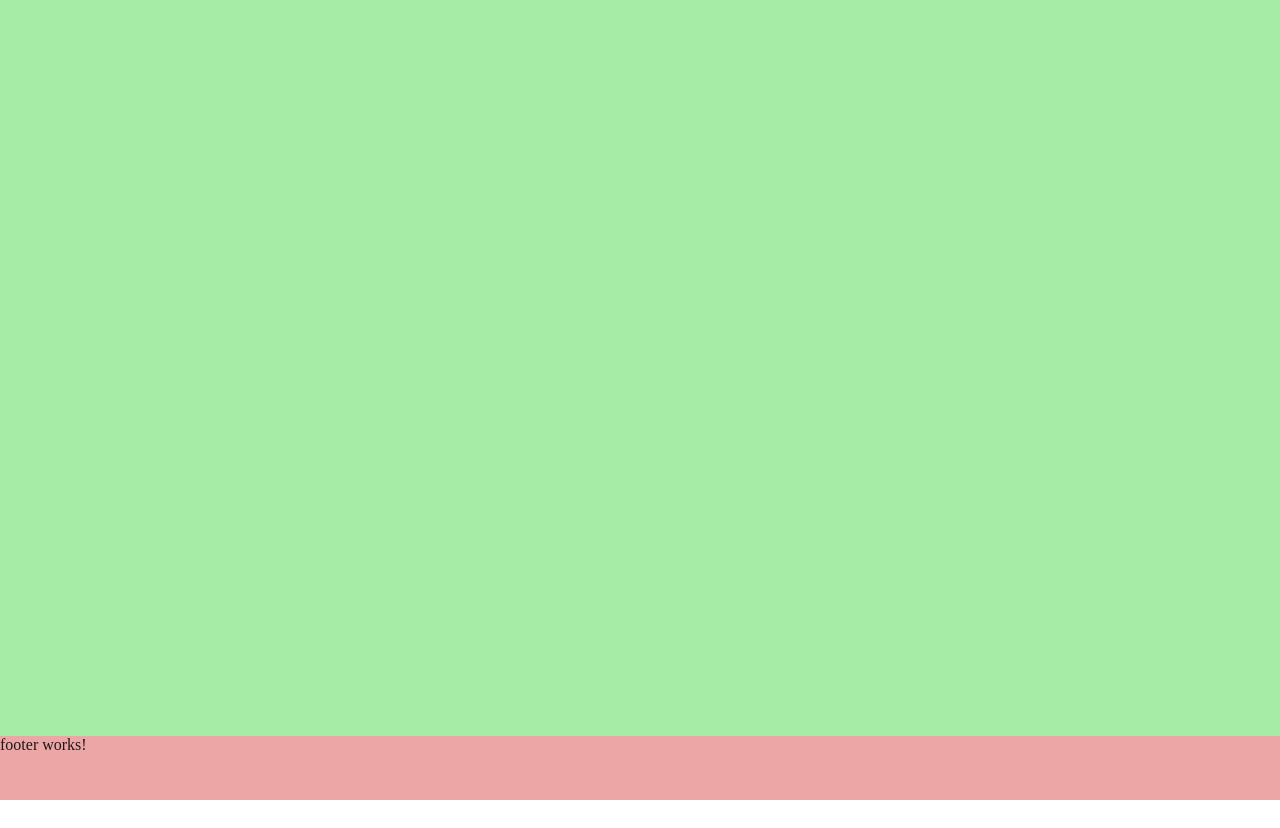
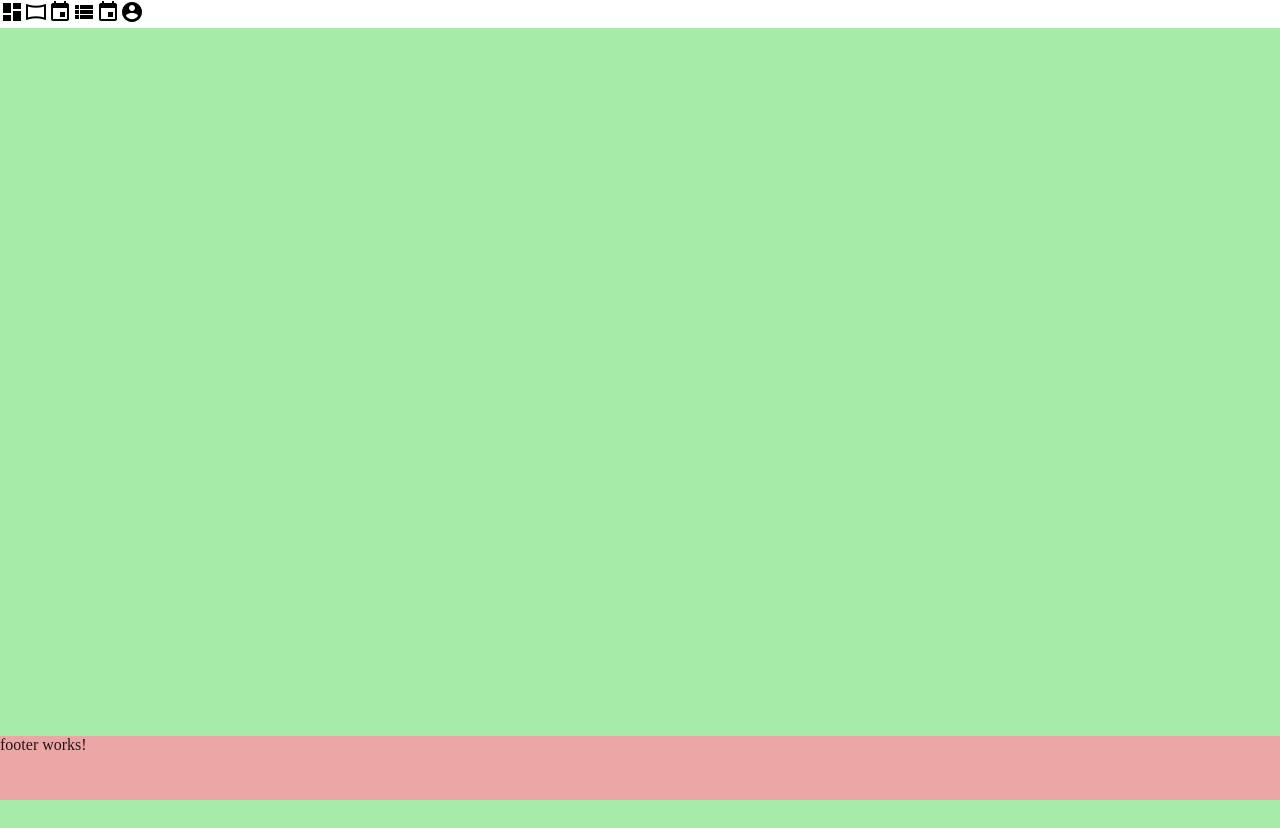
Before and after one commit to 4javier/faisal_project, an Angular app: page / in a window 1280 px wide. Before the commit the page ends 800 px from the top, so only its background shows below. Built offline with nearby package versions, Linux system fonts and the light colour scheme.

Commit message:
add iconslist logic

```diff
--- a/src/app/components/side-nav/side-nav.component.html
+++ b/src/app/components/side-nav/side-nav.component.html
@@ -1,4 +1,7 @@
 <div class="container" [class.example-is-mobile]="mobileQuery.matches">
+  <div *ngIf="showList$ | async" class="icons-list">
+    <mat-icon *ngFor="let cat of dataSource.data">{{ cat.iconName }}</mat-icon>
+  </div>
   <mat-sidenav-container>
     <mat-sidenav
       #snav
--- a/src/app/components/side-nav/side-nav.component.ts
+++ b/src/app/components/side-nav/side-nav.component.ts
@@ -1,10 +1,12 @@
-import { ChangeDetectorRef, Component, OnDestroy, OnInit } from '@angular/core';
+import { ChangeDetectorRef, Component, OnDestroy, OnInit, ViewChild } from '@angular/core';
 import { MediaMatcher } from '@angular/cdk/layout';
 import { menu } from '../pages/navItem-data';
 import { NavItem } from 'src/app/models/navItem.model';
 import { ActivatedRoute, NavigationStart, Router } from '@angular/router';
 import {NestedTreeControl} from '@angular/cdk/tree';
 import {MatTreeNestedDataSource, MatTreeModule} from '@angular/material/tree';
+import { MatSidenav } from '@angular/material/sidenav';
+import { filter, map, merge, of, shareReplay, startWith } from 'rxjs';
 
 
 @Component({
@@ -17,6 +19,8 @@ export class SideNavComponent {
   treeControl = new NestedTreeControl<NavItem>(node => node.children);
     dataSource = new MatTreeNestedDataSource<NavItem>();
   private _mobileQueryListener: () => void;
+  @ViewChild('snav') sideNav!: MatSidenav;
+  showList$ = of(true);
 
 
 
@@ -36,6 +40,12 @@ export class SideNavComponent {
 
     hasChild = (_: number, node: NavItem) => !!node.children && node.children.length > 0;
 
+  ngAfterViewInit() {
+    this.showList$ = merge(
+      this.sideNav.openedChange.pipe(filter(v => !v), map(() => true)),
+      this.sideNav.openedStart.pipe(map(() => false))
+    ).pipe(startWith(true))
+  }
 
 
 }
```
